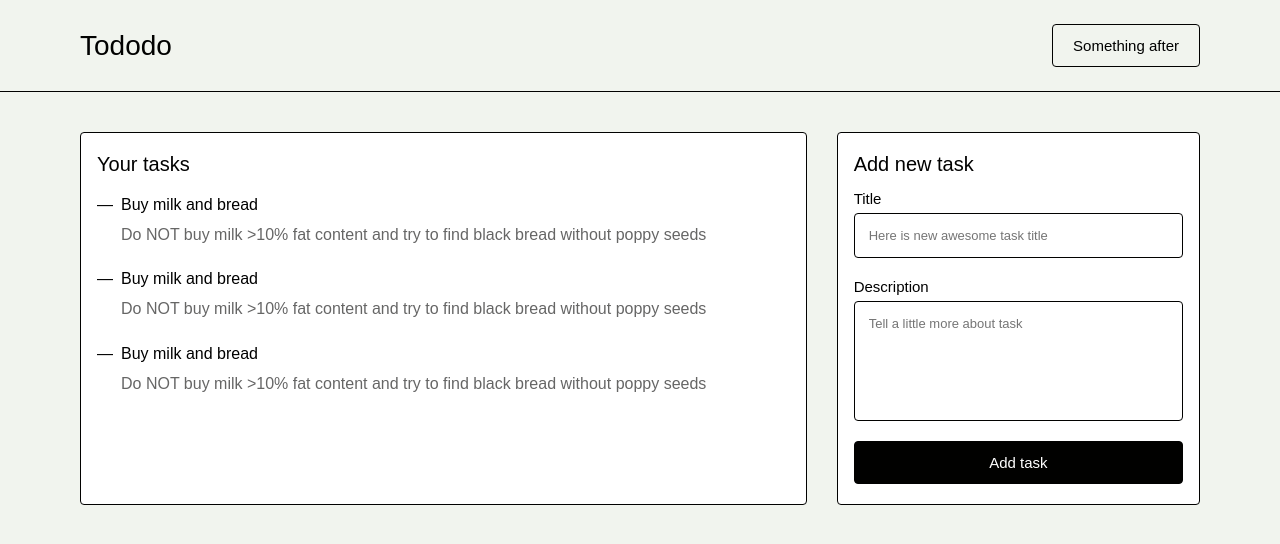
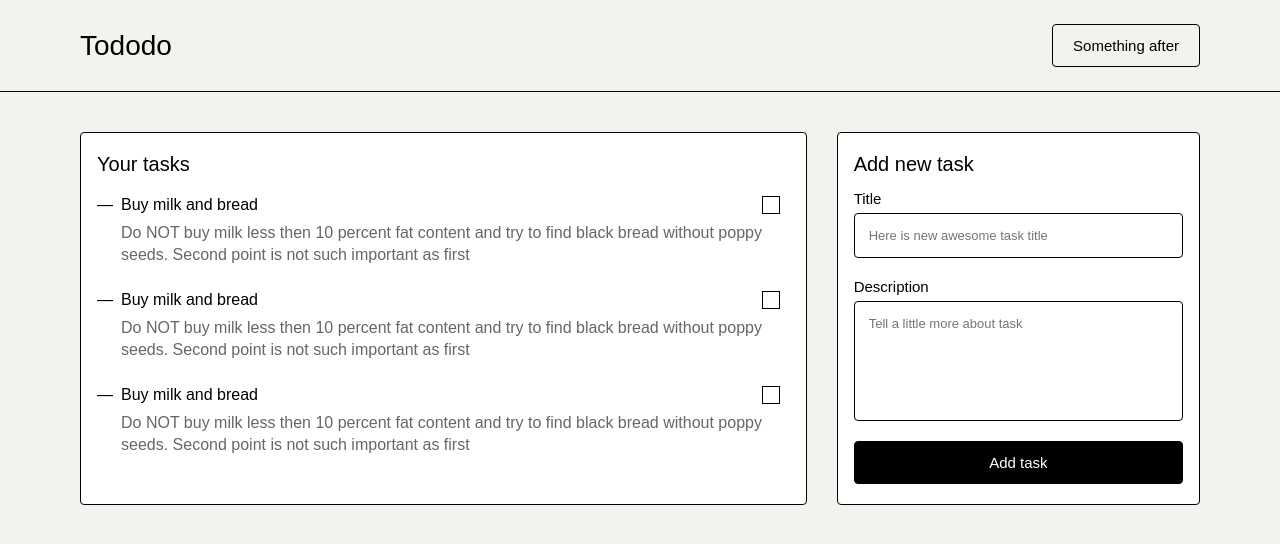
Before and after one commit to Azatyk/tododo, a Vue app: page /tasks in a window 1280 px wide. Shown: the top 544 px of the page. Built offline with nearby package versions, Linux system fonts and the light colour scheme; a web font is replaced by a local one.

Commit message:
feat: add common checkbox component and implement it to task card

```diff
--- /dev/null
+++ b/src/common/components/common-checkbox.vue
@@ -0,0 +1,69 @@
+<script lang="ts" setup>
+defineProps({
+  modelValue: {
+    type: Boolean
+  },
+  uniqueKey: {
+    type: String,
+    required: true
+  }
+})
+
+const emit = defineEmits(['update:modelValue'])
+
+const updateValue = (event: Event) => {
+  emit('update:modelValue', (event.target as HTMLInputElement).checked)
+}
+</script>
+
+<template>
+  <div class="common-checkbox">
+    <input
+      :checked="modelValue"
+      :id="uniqueKey"
+      type="checkbox"
+      class="common-checkbox__field"
+      @change="updateValue"
+    />
+    <label :for="uniqueKey" class="common-checkbox__label">
+      <i v-if="modelValue" class="bx bx-check common-checkbox__icon" />
+    </label>
+  </div>
+</template>
+
+<style scoped>
+.common-checkbox {
+  position: relative;
+}
+
+.common-checkbox__field {
+  position: absolute;
+  z-index: -1;
+  opacity: 0;
+}
+
+.common-checkbox__label {
+  display: flex;
+  justify-content: center;
+  align-items: center;
+  width: 18px;
+  height: 18px;
+  box-sizing: border-box;
+  border: 1px solid var(--dark-color);
+  cursor: pointer;
+  transition: 80ms ease-in-out;
+}
+
+.common-checkbox__label:hover {
+  border-width: 2px;
+}
+
+.common-checkbox__field:checked + .common-checkbox__label {
+  border-width: 2px;
+}
+
+.common-checkbox__icon {
+  color: var(--dark-color);
+  font-size: 17px;
+}
+</style>
--- a/src/common/components/common-input.vue
+++ b/src/common/components/common-input.vue
@@ -24,11 +24,11 @@ const updateValue = (event: Event) => {
       {{ label }}
     </label>
     <input
-      @input="updateValue"
       :placeholder="placeholder"
       type="text"
       id="common-input__field"
       class="common-input__field"
+      @input="updateValue"
     />
   </div>
 </template>
--- a/src/modules/tasks/components/tasks-list/components/task-card/task-card.vue
+++ b/src/modules/tasks/components/tasks-list/components/task-card/task-card.vue
@@ -1,13 +1,28 @@
-<script lang="ts" setup></script>
+<script lang="ts" setup>
+import { ref } from 'vue'
+import commonCheckbox from '@/common/components/common-checkbox.vue'
+
+defineProps({
+  uniqueKey: {
+    type: String,
+    required: true
+  }
+})
+
+const taskCompleted = ref(false)
+</script>
 
 <template>
   <div class="task-card">
     <div class="task-card__row">
       <h3 class="task-card__heading">Buy milk and bread</h3>
-      <div class="task-card__actions"></div>
+      <div class="task-card__actions">
+        <common-checkbox v-model="taskCompleted" :unique-key="uniqueKey" />
+      </div>
     </div>
     <p class="task-card__description">
-      Do NOT buy milk >10% fat content and try to find black bread without poppy seeds
+      Do NOT buy milk less then 10 percent fat content and try to find black bread without poppy
+      seeds. Second point is not such important as first
     </p>
   </div>
 </template>
@@ -32,7 +47,7 @@
 }
 
 .task-card__row {
-  margin-bottom: 10px;
+  margin-bottom: 8px;
   width: 100%;
   display: flex;
   justify-content: space-between;
@@ -44,6 +59,10 @@
   font-weight: 400;
 }
 
+.task-card__actions {
+  margin-right: 10px;
+}
+
 .task-card__description {
   width: 100%;
   color: var(--dark-color);
--- a/src/modules/tasks/components/tasks-list/tasks-list.vue
+++ b/src/modules/tasks/components/tasks-list/tasks-list.vue
@@ -6,7 +6,12 @@ import taskCard from '../tasks-list/components/task-card/task-card.vue'
   <div class="tasks-list">
     <div class="tasks-list__header">
       <h2 class="tasks-list__heading">Your tasks</h2>
-      <task-card v-for="index in 3" :key="index" class="tasks-list__task" />
+      <task-card
+        v-for="index in 3"
+        :key="index"
+        :unique-key="index.toString()"
+        class="tasks-list__task"
+      />
     </div>
   </div>
 </template>
```
